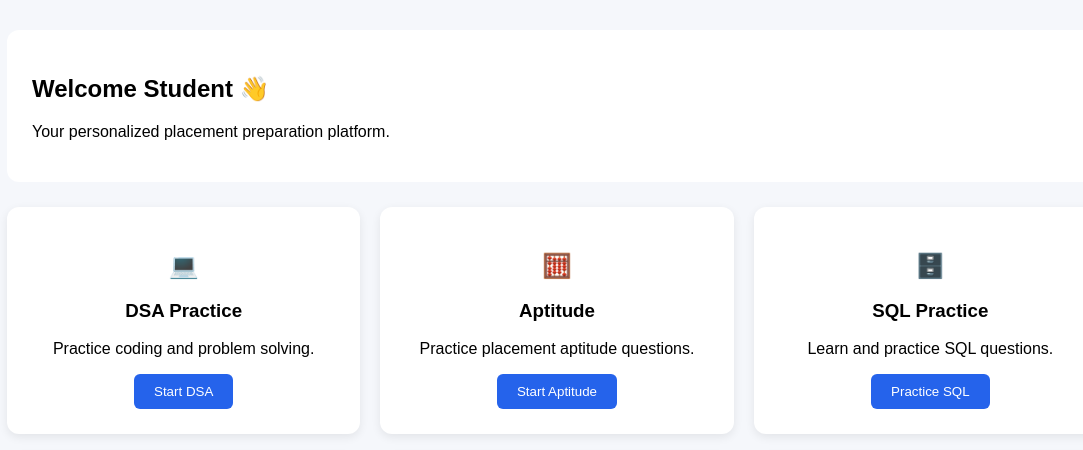
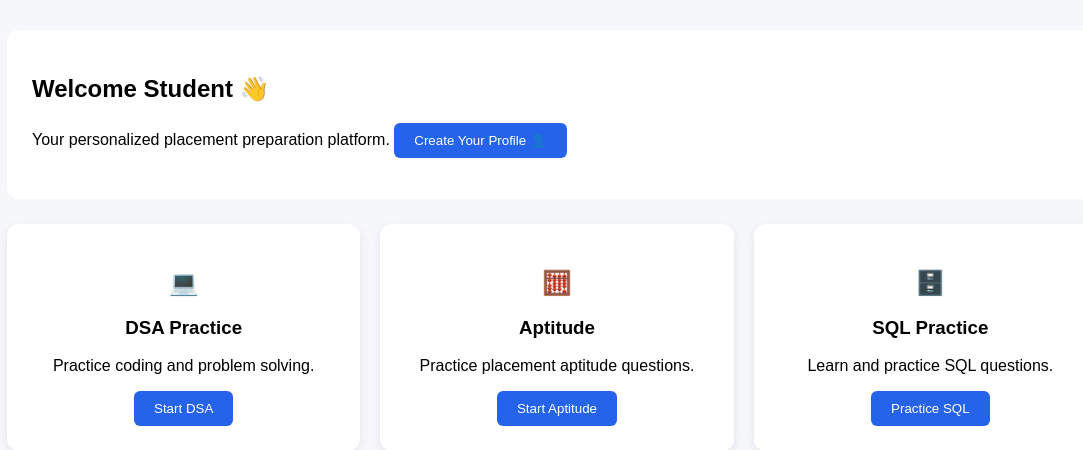
Before and after one commit to mnathreddy197-lab/placement-assistant, a Flask app: page / in a window 1280 px wide. Shown: the part 138-588 px from the top of the page, without its empty margins (83-1166 px from the left). Run offline with Flask 3, Linux system fonts and the light colour scheme.

Commit message:
Add profile button

```diff
--- a/templates/index.html
+++ b/templates/index.html
@@ -84,6 +84,9 @@
             <h2>Welcome Student 👋</h2>
             <p>
                 Your personalized placement preparation platform.
+                <a href="/profile">
+    <button>Create Your Profile 👤</button>
+</a>
             </p>
         </div>
 
```
